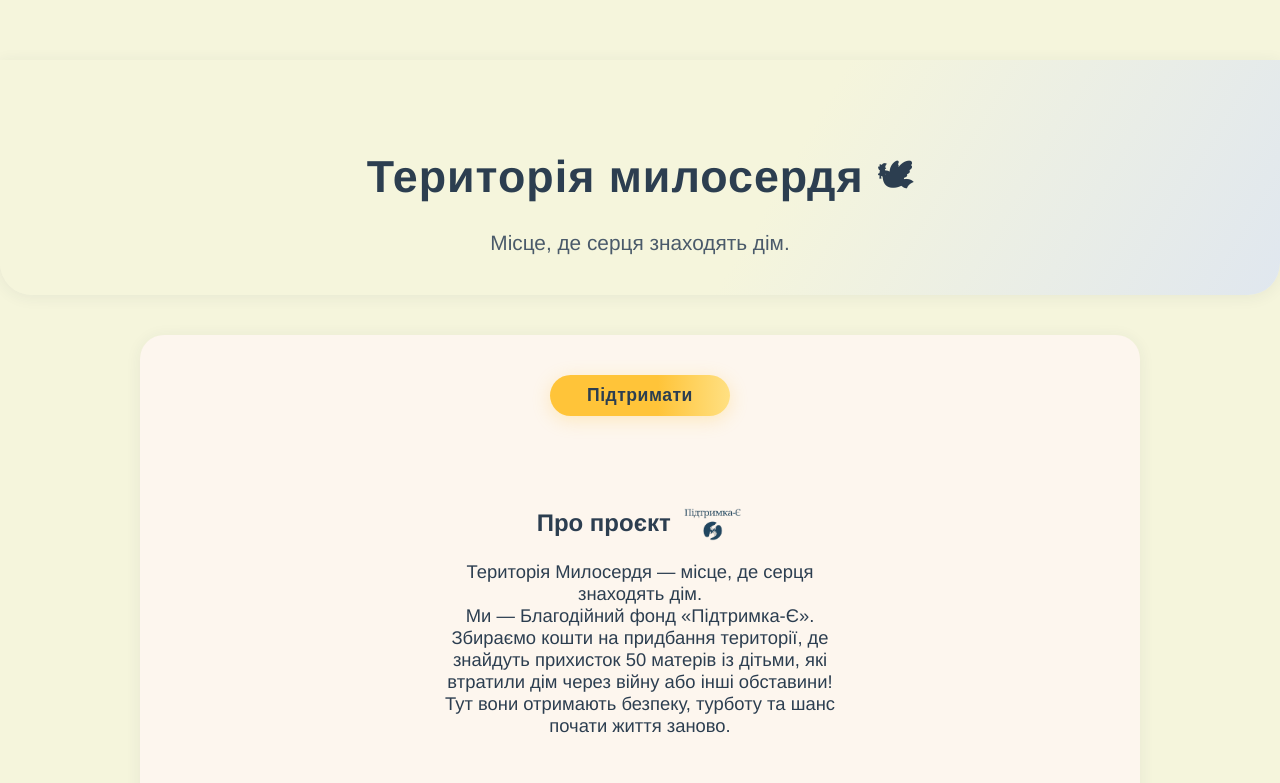
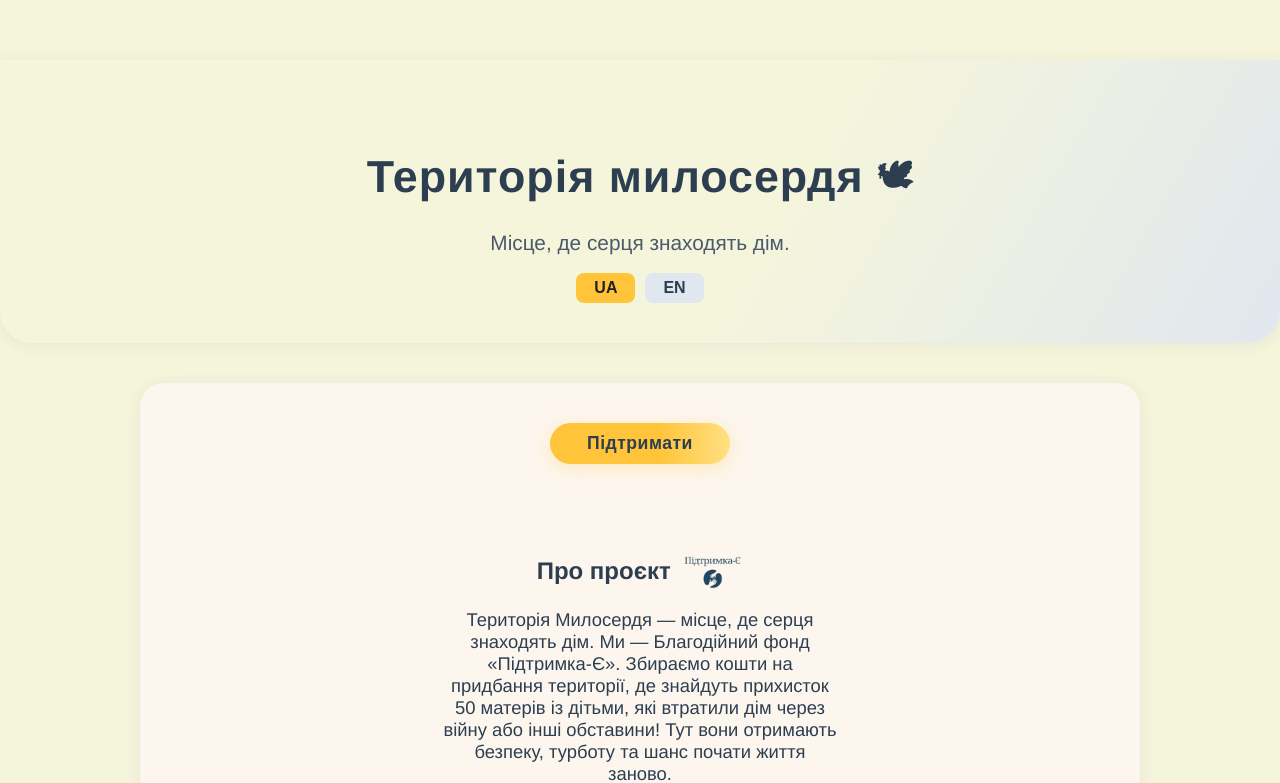
Before and after one commit to IgorKonyshev/site_church, a Vue app: page / in a window 1280 px wide. Shown: the top 783 px of the page. Built offline with nearby package versions, Linux system fonts and the light colour scheme.

Commit message:
сделал и английский язык

```diff
--- a/package.json
+++ b/package.json
@@ -10,7 +10,8 @@
   },
   "dependencies": {
     "core-js": "^3.8.3",
-    "vue": "^3.2.13"
+    "vue": "^3.2.13",
+    "vue-i18n": "^9.14.5"
   },
   "devDependencies": {
     "@babel/core": "^7.12.16",
--- a/src/components/HeaderComponent.vue
+++ b/src/components/HeaderComponent.vue
@@ -1,8 +1,12 @@
 <template>
   <header class="cover">
     <div class="cover-content">
-      <h1>Територія милосердя <span class="dove">🕊</span></h1>
-      <p class="subtitle">Місце, де серця знаходять дім.</p>
+      <h1>{{ $t('welcome') }} <span class="dove">🕊</span></h1>
+      <p class="subtitle">{{ $t('subtitle') }}</p>
+      <div class="lang-switch">
+        <button @click="setLang('ua')" :class="{active: $i18n.locale === 'ua'}">UA</button>
+        <button @click="setLang('en')" :class="{active: $i18n.locale === 'en'}">EN</button>
+      </div>
     </div>
   </header>
 </template>
@@ -10,6 +14,11 @@
 <script>
 export default {
   name: "HeaderComponent",
+  methods: {
+    setLang(lang) {
+      this.$i18n.locale = lang;
+    },
+  },
 };
 </script>
 
@@ -42,4 +51,26 @@ h1 {
   margin-bottom: 0;
   font-weight: 400;
 }
+.lang-switch {
+  margin-top: 18px;
+  display: flex;
+  gap: 10px;
+  justify-content: center;
+}
+.lang-switch button {
+  background: #e0e7ef;
+  border: none;
+  border-radius: 8px;
+  padding: 6px 18px;
+  font-size: 1rem;
+  cursor: pointer;
+  color: #2c3e50;
+  font-weight: 600;
+  transition: background 0.2s;
+}
+.lang-switch button.active,
+.lang-switch button:hover {
+  background: #ffc439;
+  color: #222;
+}
 </style>
--- a/src/components/HelpSection.vue
+++ b/src/components/HelpSection.vue
@@ -1,13 +1,8 @@
 <template>
   <section class="help-section">
-    <h2>Як ви можете допомогти</h2>
+    <h2>{{ $t('helpTitle') }}</h2>
     <ul class="help-list">
-      <li>💛 Зробити пожертву — кожна сума важлива.</li>
-      <li>🤝 Стати партнером або меценатом проєкту.</li>
-      <li>📢 Поширити інформацію про проєкт серед друзів і колег.</li>
-      <li>
-        🧩 Допомогти організаційно — волонтерством чи професійними навичками.
-      </li>
+      <li v-for="(item, idx) in $i18n.messages[$i18n.locale].helpList" :key="idx">{{ item }}</li>
     </ul>
     <div class="donate-block" id="donate-block">
       <div class="pay-icons">
--- a/src/components/MotherChildSection.vue
+++ b/src/components/MotherChildSection.vue
@@ -1,11 +1,9 @@
 <template>
   <section class="info-section">
     <div class="info-content">
-      <h2>Дім матері та дитини</h2>
+      <h2>{{ $t('motherTitle') }}</h2>
       <p>
-        Тут зможуть знайти захист жінки з дітьми, які постраждали від насильства
-        чи втратили житло через війну. Вони більше не залишаться наодинці зі
-        своїм болем і страхами – тут їх чекатиме турбота, безпека та нова надія.
+        {{ $t('motherDesc') }}
       </p>
     </div>
     <div class="info-photo-wrap">
--- a/src/components/WhySection.vue
+++ b/src/components/WhySection.vue
@@ -1,16 +1,12 @@
 <template>
   <section class="why-section">
     <div class="why-info">
-      <h2>Чому це важливо</h2>
+      <h2>{{ $t('whyTitle') }}</h2>
       <p>
-        Війна залишила тисячі людей без дому, безпеки та стабільності. Сотні
-        сімей залишилися без даху над головою, багато мам із дітьми опинилися у
-        безвихідному становищі, а діти втратили відчуття захищеності.
+        {{ $t('whyDesc') }}
       </p>
       <ul>
-        <li>Мами з малюками залишилися одні без підтримки та житла.</li>
-        <li>Діти втратили сенс і спокій.</li>
-        <li>Кожен заслуговує на новий шанс.</li>
+        <li v-for="(item, idx) in $i18n.messages[$i18n.locale].whyList" :key="idx">{{ item }}</li>
       </ul>
     </div>
     <div class="why-photo-wrap">
--- a/src/main.js
+++ b/src/main.js
@@ -1,4 +1,98 @@
 import { createApp } from "vue";
 import App from "./App.vue";
+import { createI18n } from "vue-i18n";
 
-createApp(App).mount("#app");
+const messages = {
+	ua: {
+			welcome: "Територія милосердя",
+			subtitle: "Місце, де серця знаходять дім.",
+			support: "Підтримати",
+			projectTitle: "Про проєкт",
+			projectDesc: "Територія Милосердя — місце, де серця знаходять дім. Ми — Благодійний фонд «Підтримка-Є». Збираємо кошти на придбання території, де знайдуть прихисток 50 матерів із дітьми, які втратили дім через війну або інші обставини! Тут вони отримають безпеку, турботу та шанс почати життя заново.",
+			helpTitle: "Як ви можете допомогти",
+			helpList: [
+				"💛 Зробити пожертву — кожна сума важлива.",
+				"🤝 Стати партнером або меценатом проєкту.",
+				"📢 Поширити інформацію про проєкт серед друзів і колег.",
+				"🧩 Допомогти організаційно — волонтерством чи професійними навичками."
+			],
+			whyTitle: "Чому це важливо",
+			whyDesc: "Війна залишила тисячі людей без дому, безпеки та стабільності. Сотні сімей залишилися без даху над головою, багато мам із дітьми опинилися у безвихідному становищі, а діти втратили відчуття захищеності.",
+			whyList: [
+				"Мами з малюками залишилися одні без підтримки та житла.",
+				"Діти втратили сенс і спокій.",
+				"Кожен заслуговує на новий шанс."
+			],
+			goalTitle: "Наша ціль",
+			collectedLabel: "зібрано",
+			goalLabel: "ціль",
+			location: "м. Дніпро",
+			countdown: "До завершення залишилось:",
+			days: "днів",
+			hours: "год",
+			minutes: "хв",
+					seconds: "сек",
+					motherTitle: "Дім матері та дитини",
+					motherDesc: "Тут зможуть знайти захист жінки з дітьми, які постраждали від насильства чи втратили житло через війну. Вони більше не залишаться наодинці зі своїм болем і страхами – тут їх чекатиме турбота, безпека та нова надія.",
+					childrenTitle: "Центр розвитку для дітей",
+					childrenDesc: "Діти – це майбутнє, яке потребує любові та турботи вже сьогодні. У центрі з ними працюватимуть професійні психологи та педагоги.",
+							childrenList: [
+								"Ігрові зони допоможуть їм відчути радість дитинства.",
+								"Творчі майстерні розкриють їхні таланти.",
+								"Заняття з розвитку та відпочинкові зони подарують стабільність і відчуття, що світ може бути добрим."
+							],
+							shelterTitle: "Притулок для людей у складних життєвих обставинах",
+							shelterDesc: "Ми відкриваємо двері для тих, хто опинився без даху над головою чи підтримки. Тут кожен зможе відновитися, відчути цінність свого життя та отримати шанс почати все спочатку.",
+							shelterBtn: "Підтримати"
+		},
+	en: {
+			welcome: "Mercy Territory",
+			subtitle: "A place where hearts find home.",
+			support: "Support",
+			projectTitle: "About the Project",
+			projectDesc: "Mercy Territory is a place where hearts find home. We are the 'Pidtrymka-E' Charity Foundation. We are raising funds to purchase a territory where 50 mothers with children who lost their homes due to war or other circumstances will find shelter! Here they will receive safety, care, and a chance to start life anew.",
+			helpTitle: "How You Can Help",
+			helpList: [
+				"💛 Make a donation — every amount matters.",
+				"🤝 Become a partner or patron of the project.",
+				"📢 Spread information about the project among friends and colleagues.",
+				"🧩 Help organizationally — with volunteering or professional skills."
+			],
+			whyTitle: "Why is it important",
+			whyDesc: "The war has left thousands of people without homes, safety, and stability. Hundreds of families have lost their roofs over their heads, many mothers with children are in a desperate situation, and children have lost their sense of security.",
+			whyList: [
+				"Mothers with babies are left alone without support and housing.",
+				"Children have lost meaning and peace.",
+				"Everyone deserves a new chance."
+			],
+			goalTitle: "Our Goal",
+			collectedLabel: "collected",
+			goalLabel: "goal",
+			location: "Dnipro",
+			countdown: "Time left:",
+			days: "days",
+			hours: "hr",
+			minutes: "min",
+					seconds: "sec",
+					motherTitle: "Mother and Child Home",
+					motherDesc: "Here, women with children who have suffered from violence or lost their homes due to war can find protection. They will no longer be left alone with their pain and fears – here they will find care, safety, and new hope.",
+					childrenTitle: "Children's Development Center",
+					childrenDesc: "Children are the future, and they need love and care today. Professional psychologists and educators will work with them in the center.",
+							childrenList: [
+								"Play zones will help them feel the joy of childhood.",
+								"Creative workshops will reveal their talents.",
+								"Development activities and recreation zones will bring stability and a sense that the world can be kind."
+							],
+							shelterTitle: "Shelter for People in Difficult Circumstances",
+							shelterDesc: "We open our doors to those who have lost their homes or support. Here, everyone can recover, feel the value of their life, and get a chance to start over.",
+							shelterBtn: "Support"
+		},
+};
+
+const i18n = createI18n({
+	locale: "ua",
+	fallbackLocale: "en",
+	messages,
+});
+
+createApp(App).use(i18n).mount("#app");
```
Also changed, not shown: src/components/ChildrenCenterSection.vue (+3 -9 lines), src/components/GoalSection.vue (+7 -7 lines), src/components/ProjectSection.vue (+7 -11 lines), src/components/ShelterSection.vue (+17 -4 lines), 1 other file (tests, documents, lock files or other folders).
